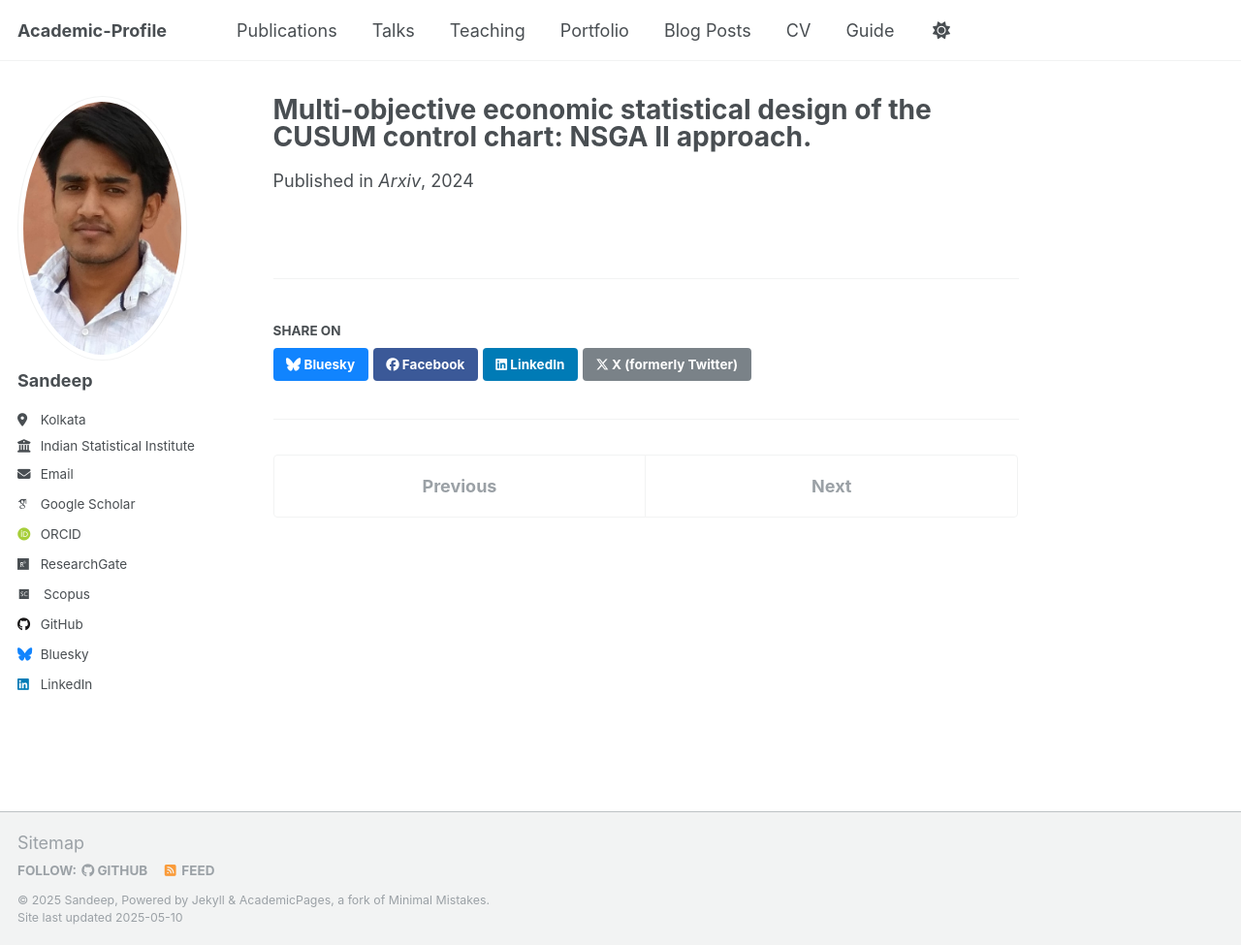
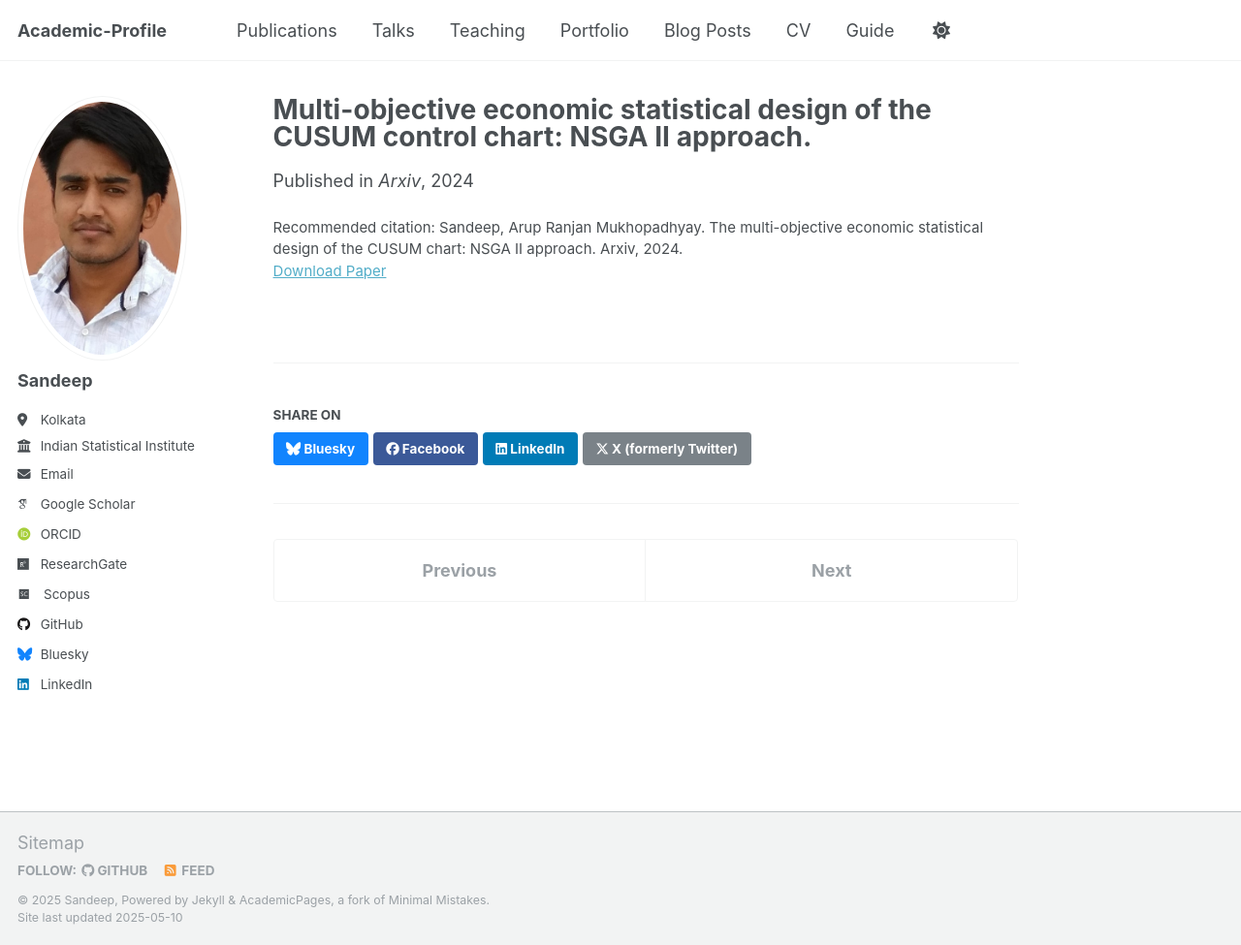
Before and after one commit to sandeepkajal633/sandeepkajal633-1, a Jekyll site: the page built from _publications/preprint.md, in a window 1280 px wide and 975 px high. Shown: the whole window at 97% size. Built offline with Jekyll 4.4.1, drawn with Linux system fonts in a browser that asks for light colours; some web fonts are replaced.

Commit message:
Update preprint.md

```diff
--- a/_publications/preprint.md
+++ b/_publications/preprint.md
@@ -7,4 +7,5 @@ excerpt: 'Sandeep, Arup Ranjan Mukhopadhyay'
 date: 2024-01-06
 venue: 'Arxiv'
 paperurl: 'https://doi.org/10.48550/arXiv.2409.04673'
+citation: 'Sandeep, Arup Ranjan Mukhopadhyay. The multi-objective economic statistical design of the CUSUM chart: NSGA II approach. Arxiv, 2024.'
 ---
```
